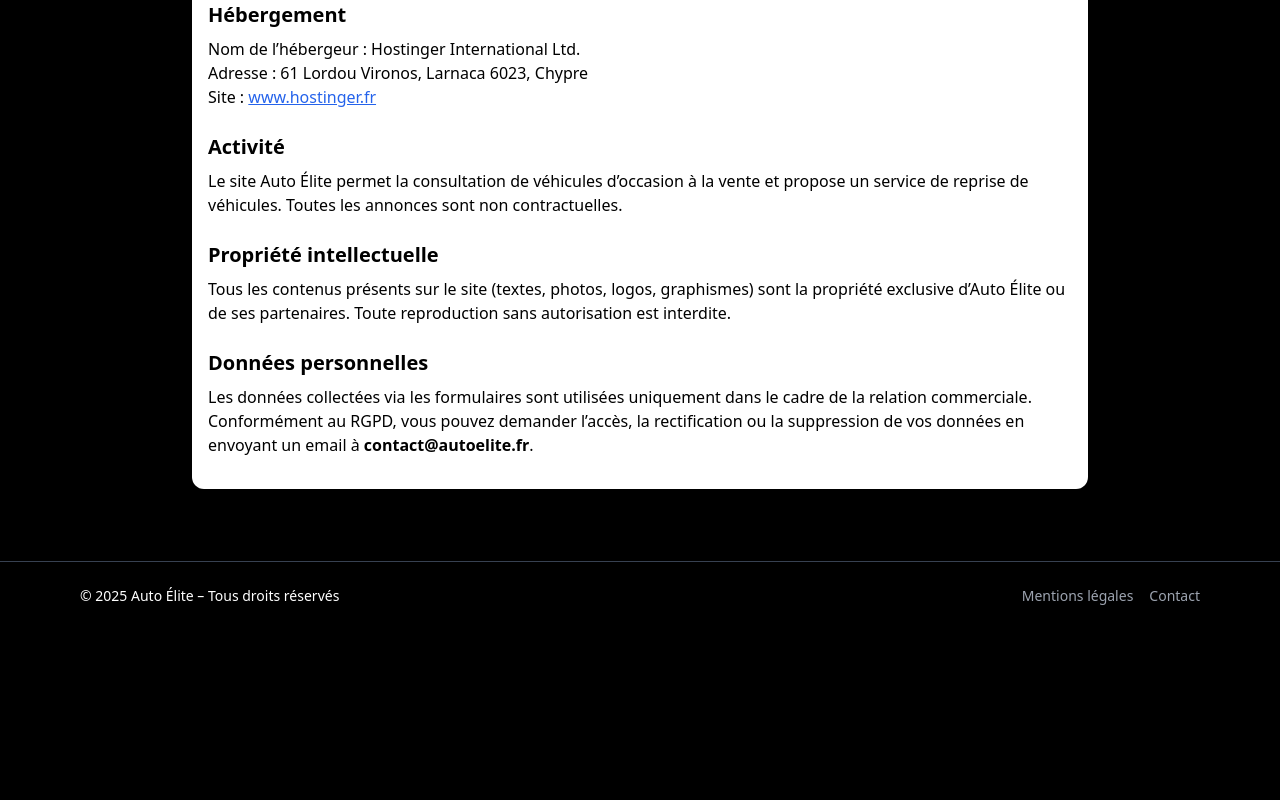
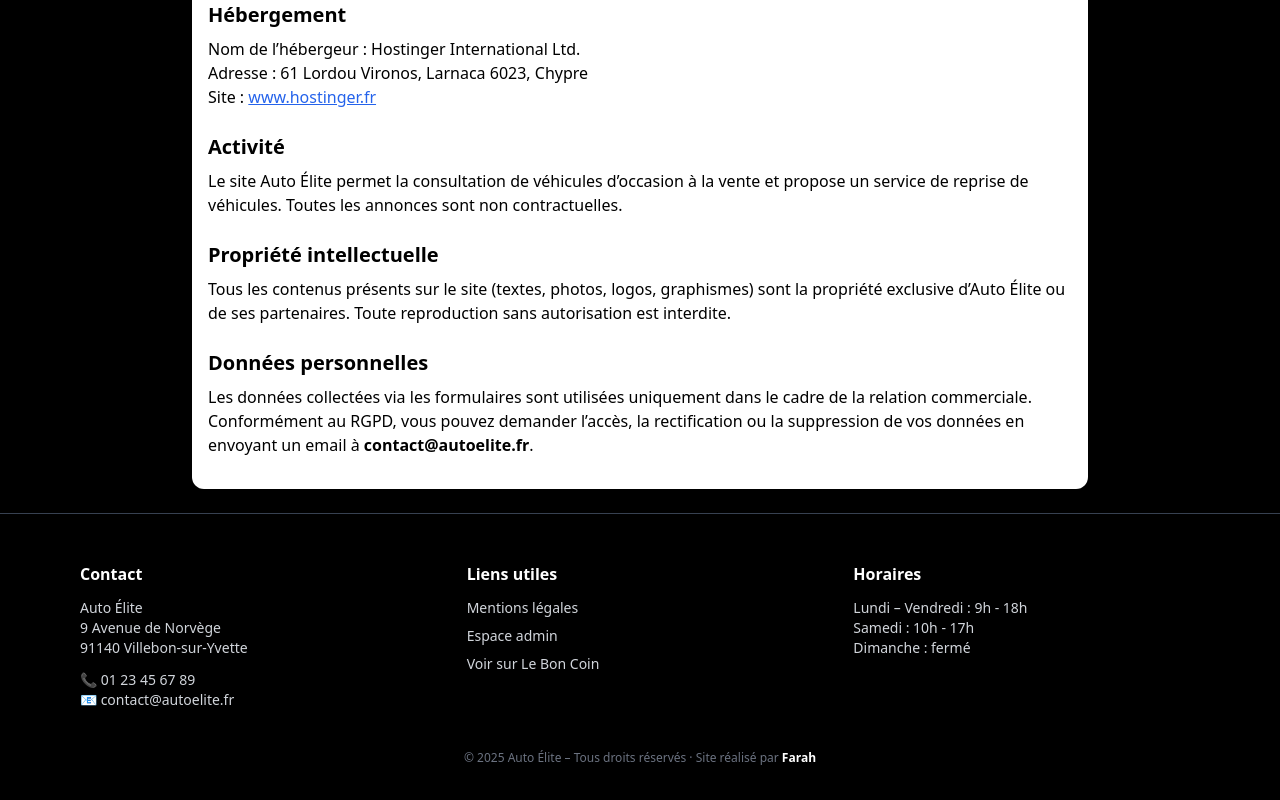
Before and after one commit to farahbed/site-auto-elite, a Next.js app: page /mentions-legales in a window 1280 px wide. Shown: the part 451-1251 px from the top of the page. Before the commit the page ends 1081 px from the top, so only its background shows below. Built offline with nearby package versions, Linux system fonts and the light colour scheme.

Commit message:
FOOTER Update

```diff
--- a/components/Footer.jsx
+++ b/components/Footer.jsx
@@ -1,12 +1,63 @@
+import Link from "next/link";
+
 export default function Footer() {
   return (
-    <footer className="bg-black text-white py-6 mt-12 border-t border-gray-700">
-      <div className="max-w-6xl mx-auto px-4 flex flex-col md:flex-row justify-between items-center text-sm">
-        <p className="mb-2 md:mb-0">© {new Date().getFullYear()} Auto Élite – Tous droits réservés</p>
-        <div className="space-x-4">
-          <a href="/mentions-legales" className="hover:underline text-gray-400">Mentions légales</a>
-          <a href="/contact" className="hover:underline text-gray-400">Contact</a>
+    <footer className="bg-black text-gray-300 py-12 border-t border-gray-700">
+      <div className="max-w-6xl mx-auto px-4 grid grid-cols-1 md:grid-cols-3 gap-10 text-sm">
+        {/* Contact */}
+        <div>
+          <h3 className="text-base font-semibold mb-3 text-white">Contact</h3>
+          <p>
+            Auto Élite<br />
+            9 Avenue de Norvège<br />
+            91140 Villebon-sur-Yvette
+          </p>
+          <p className="mt-3">
+            📞 01 23 45 67 89<br />
+            📧 contact@autoelite.fr
+          </p>
         </div>
+
+        {/* Liens utiles */}
+        <div>
+          <h3 className="text-base font-semibold mb-3 text-white">Liens utiles</h3>
+          <ul className="space-y-2">
+            <li>
+              <Link href="/mentions-legales" className="hover:text-white hover:underline">
+                Mentions légales
+              </Link>
+            </li>
+            <li>
+              <Link href="/login?next=/admin" className="hover:text-white hover:underline">
+                Espace admin
+              </Link>
+            </li>
+            <li>
+              <a
+                href="https://www.leboncoin.fr/recherche?category=2&owner_type=pro&locations=Villebon-sur-Yvette"
+                target="_blank"
+                rel="noopener noreferrer"
+                className="hover:text-white hover:underline"
+              >
+                Voir sur Le Bon Coin
+              </a>
+            </li>
+          </ul>
+        </div>
+
+        {/* Horaires */}
+        <div>
+          <h3 className="text-base font-semibold mb-3 text-white">Horaires</h3>
+          <p>
+            Lundi – Vendredi : 9h - 18h<br />
+            Samedi : 10h - 17h<br />
+            Dimanche : fermé
+          </p>
+        </div>
+      </div>
+
+      <div className="mt-10 text-center text-xs text-gray-500">
+        © {new Date().getFullYear()} Auto Élite – Tous droits réservés · Site réalisé par <span className="text-white font-semibold">Farah</span>
       </div>
     </footer>
   );
```
